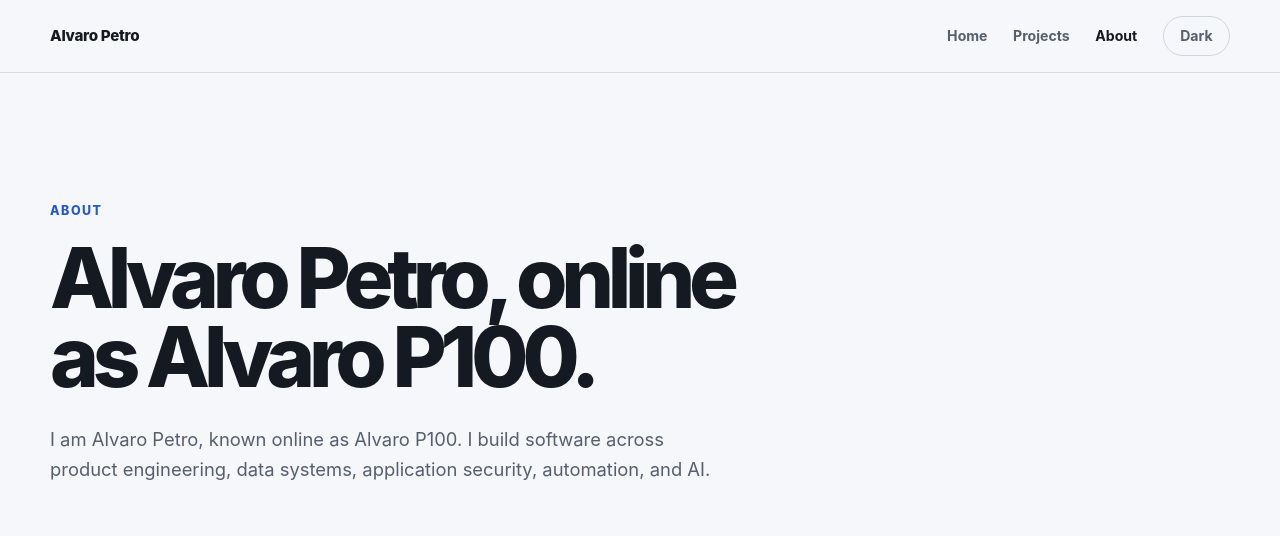
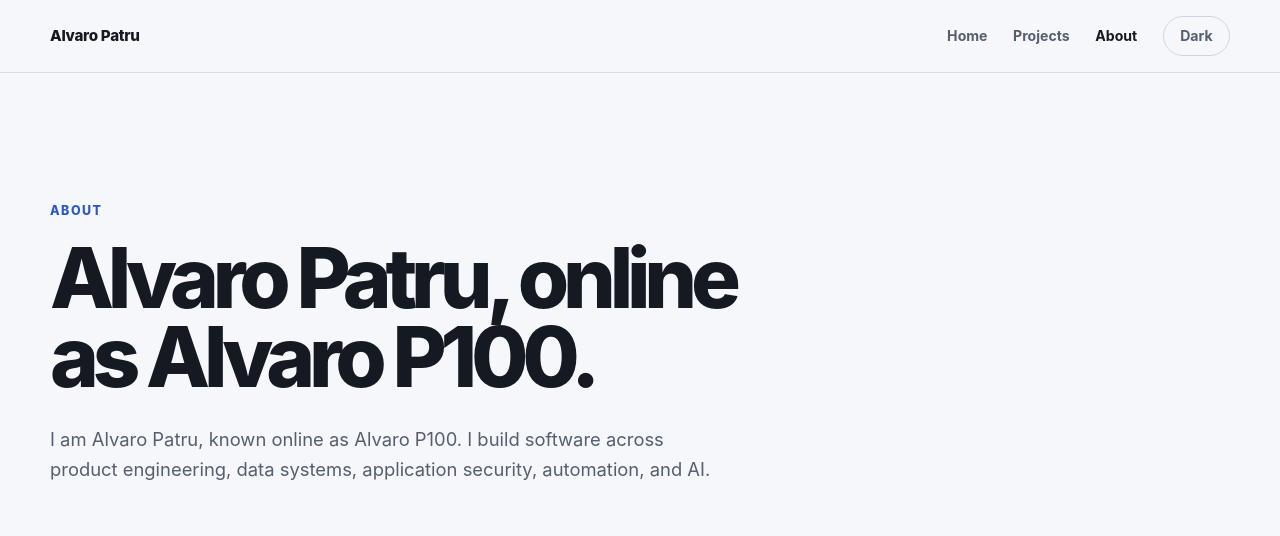
Before and after one commit to AlvaroP100/AlvaroP100.github.io, a Jekyll site: the page built from about/index.html, in a window 1280 px wide and 900 px high. Shown: the top 536 px of the window. Built offline with Jekyll 4.4.1, drawn with Linux system fonts in a browser that asks for light colours; some of the changed text lies outside the part shown.

Commit message:
Correct canonical name to Alvaro Patru

```diff
--- a/_config.yml
+++ b/_config.yml
@@ -1,5 +1,5 @@
-title: "Alvaro Petro / Alvaro P100"
-description: "The personal website and project portfolio of Alvaro Petro, also known online as Alvaro P100."
+title: "Alvaro Patru / Alvaro P100"
+description: "The personal website and project portfolio of Alvaro Patru, also known online as Alvaro P100."
 url: "https://alvarop100.github.io"
 baseurl: ""
 lang: "en"
--- a/about/index.html
+++ b/about/index.html
@@ -7,7 +7,7 @@ image_alt: "Hands sketching a software interface in a grid notebook"
 <article class="container page-shell">
   <header class="page-intro">
     <p class="role-label">About</p>
-    <h1>Alvaro Petro, online as Alvaro P100.</h1>
+    <h1>Alvaro Patru, online as Alvaro P100.</h1>
     <p>{{ site.data.profile.bio }}</p>
   </header>
 
--- a/projects/index.html
+++ b/projects/index.html
@@ -6,7 +6,7 @@ description_key: projects_description
   <header class="page-intro compact">
     <p class="role-label">Projects</p>
     <h1>Work with the process included.</h1>
-    <p>Software projects by Alvaro Petro (Alvaro P100), connecting each result to the decisions, constraints, and lessons behind it.</p>
+    <p>Software projects by Alvaro Patru (Alvaro P100), connecting each result to the decisions, constraints, and lessons behind it.</p>
   </header>
 
   <div class="project-index">
```
Also changed, not shown: SEO_CHECKLIST.md (+8 -8 lines), _data/profile.yml (+10 -10 lines), _projects/scooly.md (+1 -1 lines), README.md.
